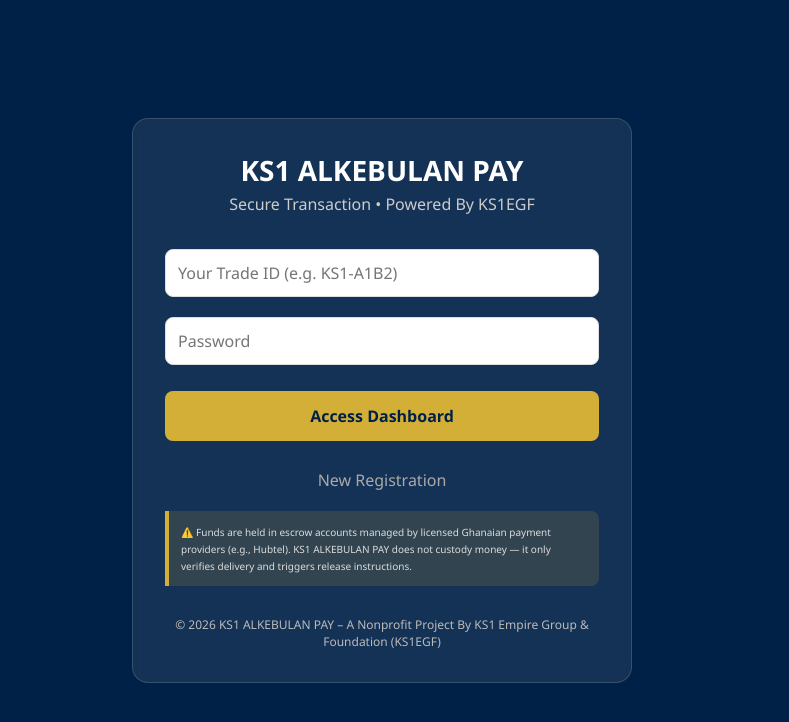
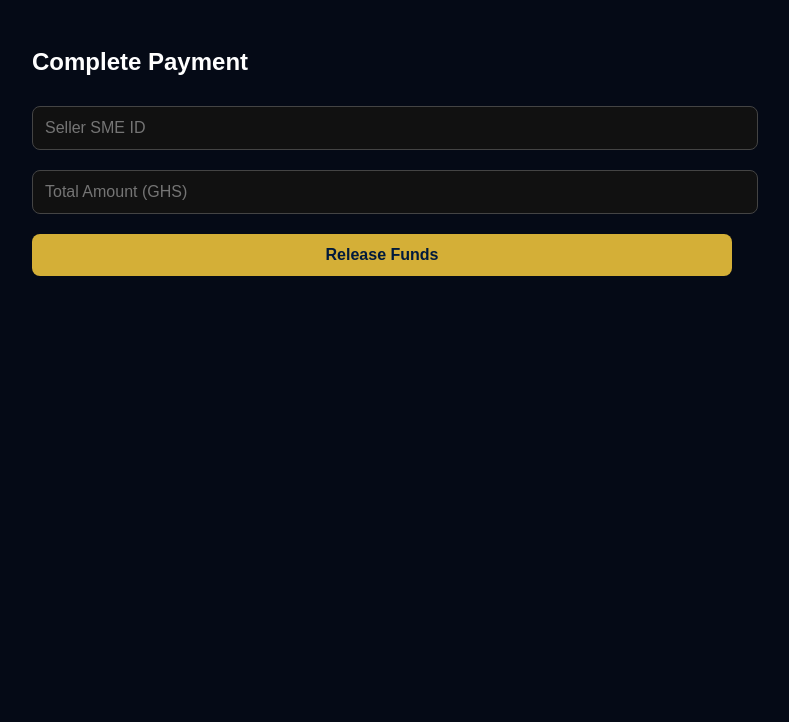
Before and after one commit to shinehome888-commits/ks1-alkebulan-pay-secure-transaction, a plain HTML site: page index.html in a window 1280 px wide. Shown: the whole page, without its empty margins (258-1047 px from the left). Drawn offline with Linux system fonts and the light colour scheme.

Commit message:
index.html

```diff
--- a/index.html
+++ b/index.html
@@ -3,88 +3,59 @@
 <head>
   <meta charset="UTF-8" />
   <meta name="viewport" content="width=device-width, initial-scale=1.0"/>
-  <title>KS1 ALKEBULAN PAY – Secure Transaction</title>
+  <title>KS1 Secure Transaction</title>
   <style>
-    :root { --deep-blue: #002147; --gold: #D4AF37; }
-    * { margin:0; padding:0; box-sizing:border-box; font-family:Segoe UI, Tahoma, Geneva, Verdana, sans-serif; }
-    body { background: var(--deep-blue); color:white; padding:20px; min-height:100vh; display:flex; justify-content:center; align-items:center; }
-    .container { background:rgba(255,255,255,0.08); backdrop-filter:blur(10px); border-radius:16px; padding:32px; width:100%; max-width:500px; border:1px solid rgba(255,255,255,0.15); text-align:center; }
-    h1 { font-size:28px; margin-bottom:4px; }
-    .subtitle { color:#ccc; margin-bottom:24px; font-size:16px; }
-    input { width:100%; padding:12px; margin:10px 0; border-radius:8px; border:1px solid #ddd; font-size:16px; }
-    .btn { background:var(--gold); color:var(--deep-blue); border:none; border-radius:8px; padding:14px; width:100%; font-weight:bold; font-size:16px; cursor:pointer; margin:16px 0; }
-    .primary { background:white; color:var(--deep-blue); }
-    .link { color:#aaa; text-align:center; margin-top:12px; cursor:pointer; }
-    .link:hover { text-decoration:underline; }
-    .hidden { display:none; }
-    .disclaimer { margin-top:20px; padding:12px; background:rgba(212, 175, 55, 0.15); border-left:4px solid var(--gold); border-radius:0 8px 8px 0; font-size:12px; color:#ddd; text-align:left; }
-    footer { margin-top:30px; font-size:12px; color:#bbb; }
+    body { font-family: Arial, sans-serif; background: #050A16; color: white; padding: 20px; }
+    .container { max-width: 700px; margin: 0 auto; }
+    input, button {
+      width: 100%; padding: 12px; margin: 10px 0; border-radius: 8px; border: 1px solid #444;
+      background: #111; color: white; font-size: 16px;
+    }
+    button { background: #D4AF37; color: #001A3D; border: none; font-weight: bold; cursor: pointer; }
+    .card { background: rgba(255,255,255,0.05); padding: 24px; border-radius: 16px; margin-top: 20px; }
   </style>
 </head>
 <body>
   <div class="container">
-    <h1>KS1 ALKEBULAN PAY</h1>
-    <p class="subtitle">Secure Transaction • Powered By KS1EGF</p>
-
-    <div id="loginSection">
-      <input type="text" id="loginTradeId" placeholder="Your Trade ID (e.g. KS1-A1B2)" required />
-      <input type="password" id="loginPassword" placeholder="Password" required />
-      <button class="btn gold" onclick="login()">Access Dashboard</button>
-      <p class="link" onclick="showRegister()">New Registration</p>
-    </div>
-
-    <div id="registerSection" class="hidden">
-      <h2>New to KS1?</h2>
-      <p>Create your digital trade identity first.</p>
-      <button class="btn primary" onclick="goToIdentityHub()">Go to Identity Hub</button>
-      <p class="link" onclick="showLogin()">← Back to Login</p>
-    </div>
-
-    <div class="disclaimer">
-      <small>⚠️ Funds are held in escrow accounts managed by licensed Ghanaian payment providers (e.g., Hubtel). KS1 ALKEBULAN PAY does not custody money — it only verifies delivery and triggers release instructions.</small>
-    </div>
-
-    <footer>
-      <p>© 2026 KS1 ALKEBULAN PAY – A Nonprofit Project By KS1 Empire Group & Foundation (KS1EGF)</p>
-    </footer>
+    <h2>Complete Payment</h2>
+    <input type="text" id="sellerSmeId" placeholder="Seller SME ID" required />
+    <input type="number" id="totalAmount" placeholder="Total Amount (GHS)" required />
+    <button onclick="completePayment()">Release Funds</button>
+    <div id="status"></div>
   </div>
 
   <script>
-    const API_BASE = 'https://ks1-alkebulan-pay-backend.onrender.com';
+    async function completePayment() {
+      const sellerSmeId = document.getElementById('sellerSmeId').value.trim();
+      const totalAmount = parseFloat(document.getElementById('totalAmount').value);
 
-    function showRegister() {
-      document.getElementById('loginSection').classList.add('hidden');
-      document.getElementById('registerSection').classList.remove('hidden');
-    }
+      if (!sellerSmeId || isNaN(totalAmount)) {
+        alert('Invalid input');
+        return;
+      }
 
-    function showLogin() {
-      document.getElementById('registerSection').classList.add('hidden');
-      document.getElementById('loginSection').classList.remove('hidden');
-    }
+      document.getElementById('status').innerHTML = '<p>Releasing funds...</p>';
 
-    function goToIdentityHub() {
-      window.location.href = 'https://ks1-alkebulan-pay-identity-hub.pages.dev';
-    }
+      try {
+        // Simulate escrow release
+        await new Promise(r => setTimeout(r, 800));
 
-    async function login() {
-      const tradeId = document.getElementById('loginTradeId').value.trim();
-      const password = document.getElementById('loginPassword').value;
-      try {
-        const res = await fetch(`${API_BASE}/auth/login`, {
+        // 🔥 Notify Trust Score
+        fetch('https://ks1-trust-score.onrender.com/api/trust/recalculate', {
           method: 'POST',
           headers: { 'Content-Type': 'application/json' },
-          body: JSON.stringify({ identifier: tradeId, password })
-        });
-        const result = await res.json();
-        if (res.ok && result.token) {
-          localStorage.setItem('ks1_token', result.token);
-          localStorage.setItem('ks1_tradeId', tradeId);
-          window.location.href = 'dashboard.html';
-        } else {
-          alert(result.message || 'Login failed');
-        }
+          body: JSON.stringify({
+            smeId: sellerSmeId,
+            eventType: 'transaction.completed',
+            eventData: { amount: totalAmount }
+          })
+        }).catch(err => console.error('Trust Score update failed:', err));
+
+        document.getElementById('status').innerHTML =
+          `<p style="color:#4caf50;">✅ Payment released! Seller trust score updated.</p>`;
       } catch (err) {
-        alert('Network error. Please try again.');
+        document.getElementById('status').innerHTML =
+          `<p style="color:#f44336;">❌ Payment failed</p>`;
       }
     }
   </script>
```
